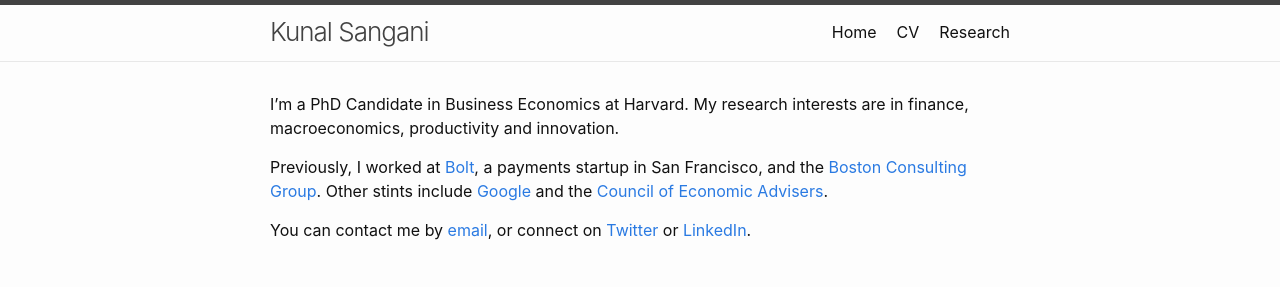
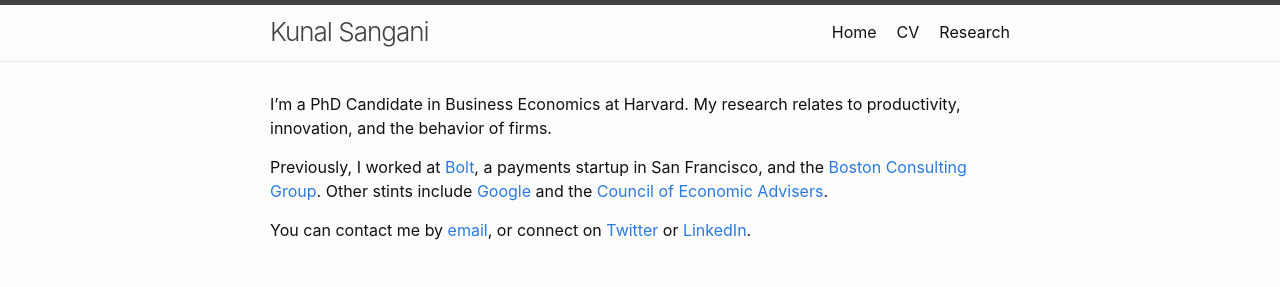
Before and after one commit to kunalsangani/kunalsangani.github.io, a Jekyll site: the page built from index.markdown, in a window 1280 px wide. Shown: the top 287 px of the page. Built offline with Jekyll 4.4.1, drawn with Linux system fonts in a browser that asks for light colours; nearby versions of some CDN libraries.

Commit message:
Style edit

```diff
--- a/_includes/research.html
+++ b/_includes/research.html
@@ -37,4 +37,9 @@
 		$(event.target).next().slideToggle()
 	}
 </script>
+<style>
+	.research-project {
+		margin-bottom: 20px;
+	}
+</style>
 {% endif %}
--- a/index.markdown
+++ b/index.markdown
@@ -8,7 +8,7 @@ permalink: /
 order: 1
 ---
 
-I'm a PhD Candidate in Business Economics at Harvard. My research interests are in finance, macroeconomics, productivity and innovation.
+I'm a PhD Candidate in Business Economics at Harvard. My research relates to productivity, innovation, and the behavior of firms.
 
 Previously, I worked at [Bolt](https://bolt.com), a payments startup in San Francisco, and the [Boston Consulting Group](https://bcg.com). Other stints include [Google](https://chromeenterprise.google/os/) and the [Council of Economic Advisers](https://obamawhitehouse.archives.gov/sites/default/files/docs/ERP_2016_Book_Complete%20JA.pdf).
 
```
